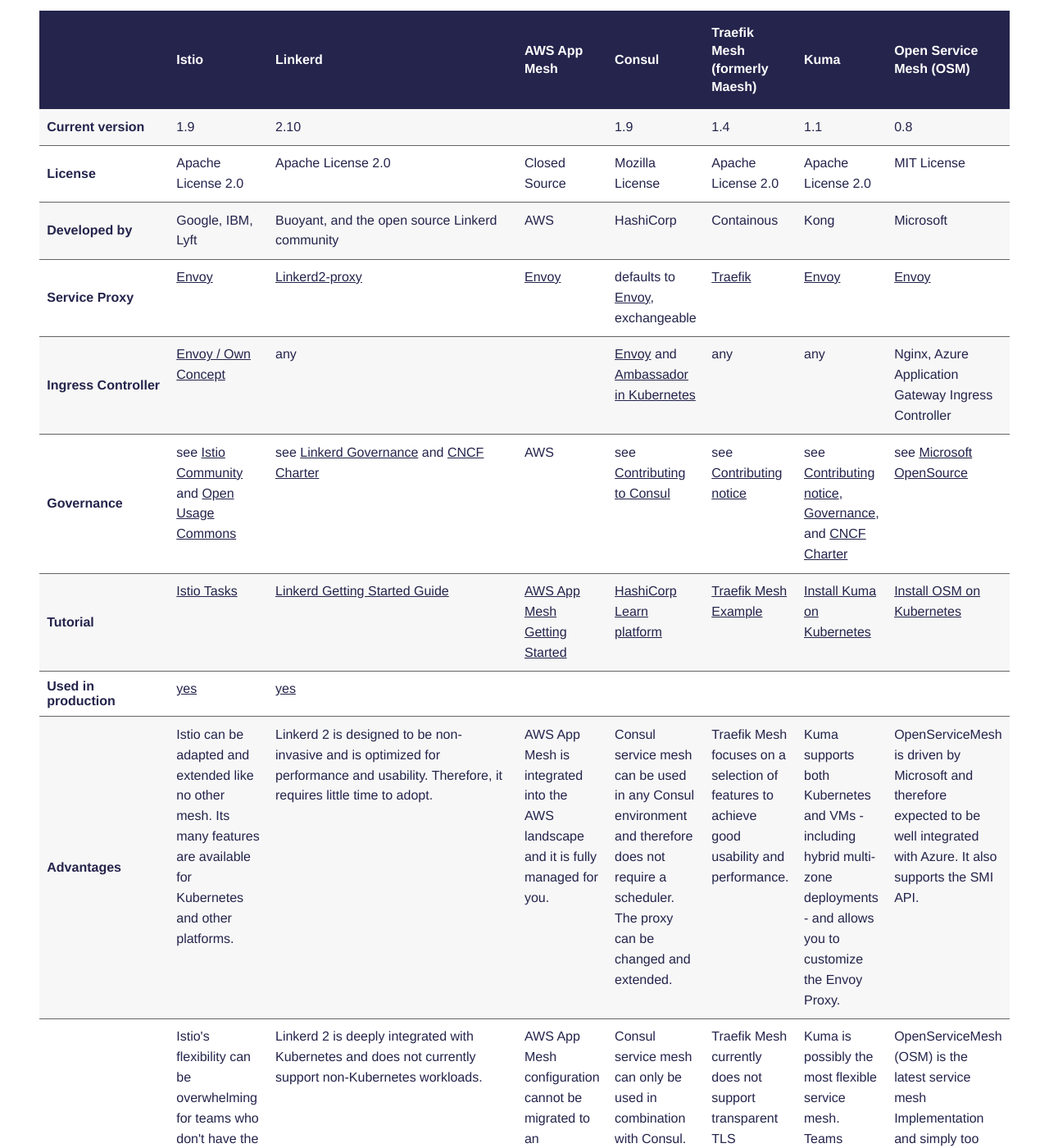
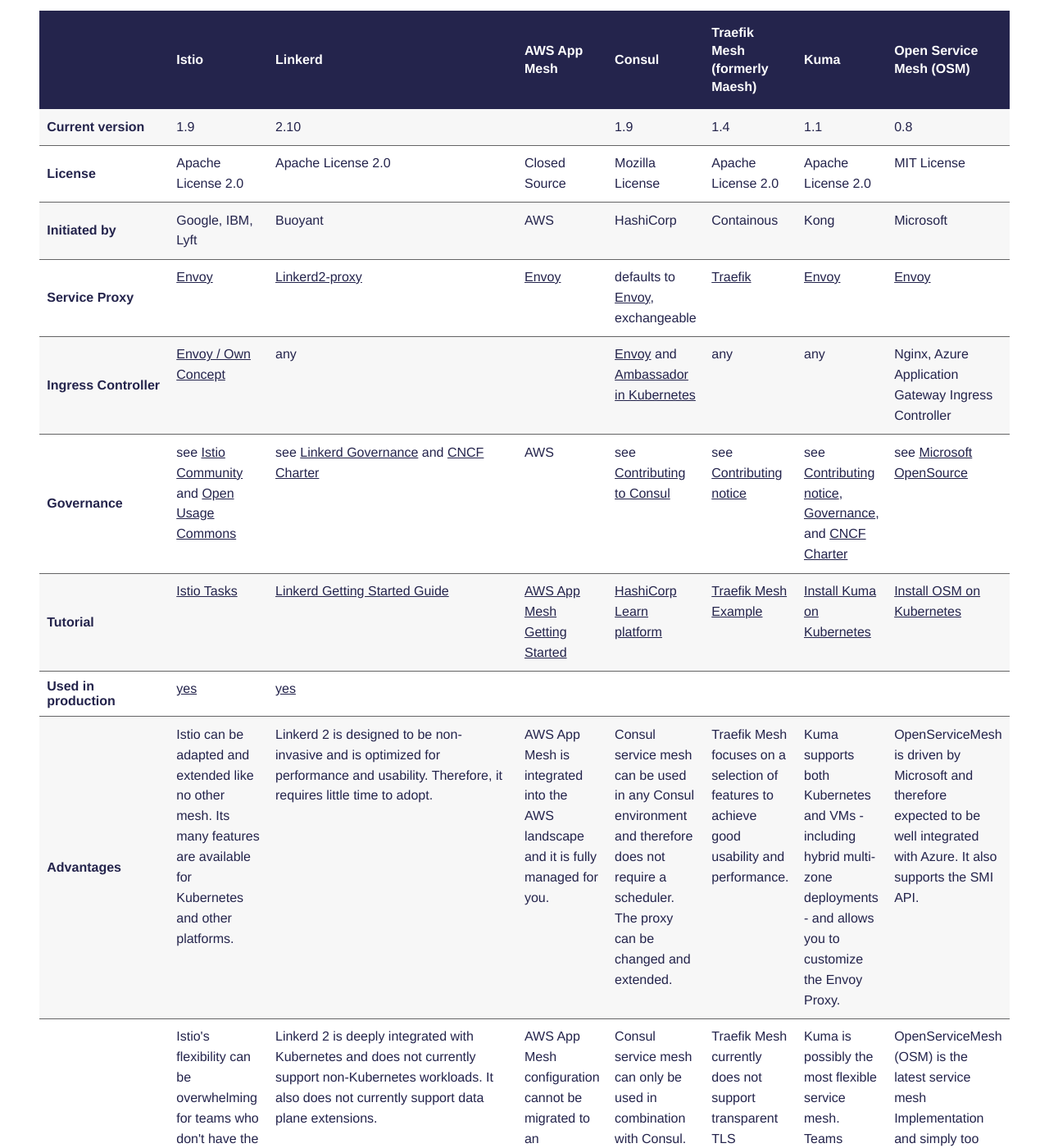
Before and after one commit to servicemesh-es/servicemesh.es, a Jekyll site: the page built from index.md, in a window 1280 px wide and 1400 px high, scrolled down 5065 px. Shown: the whole window at 82% size. Built offline with Jekyll 4.4.1, drawn with Linux system fonts in a browser that asks for light colours; some web fonts are replaced.

Commit message:
minor changes to Linkerd column - related to MR #47

```diff
--- a/_includes/comparison.html
+++ b/_includes/comparison.html
@@ -35,9 +35,9 @@
         <td>MIT License</td>
       </tr>
       <tr>
-        <th scope="row">Developed by</th>
+        <th scope="row">Initiated by</th>
         <td>Google, IBM, Lyft</td>
-        <td>Buoyant, and the open source Linkerd community</td>
+        <td>Buoyant</td>
         <td>AWS</td>
         <td>HashiCorp</td>
         <td>Containous</td>
@@ -107,7 +107,7 @@
           <tr>
             <th scope="row">Drawbacks</th>
             <td>Istio's flexibility can be overwhelming for teams who don't have the capacity for more complex technology. Also, Istio takes control of the ingress controller.</td>
-            <td>Linkerd 2 is deeply integrated with Kubernetes and does not currently support non-Kubernetes workloads.</td>
+            <td>Linkerd 2 is deeply integrated with Kubernetes and does not currently support non-Kubernetes workloads. It also does not currently support data plane extensions.</td>
             <td>AWS App Mesh configuration cannot be migrated to an environment outside AWS.</td>
             <td>Consul service mesh can only be used in combination with Consul.</td>
             <td>Traefik Mesh currently does not support transparent TLS encryption.</td>
```
